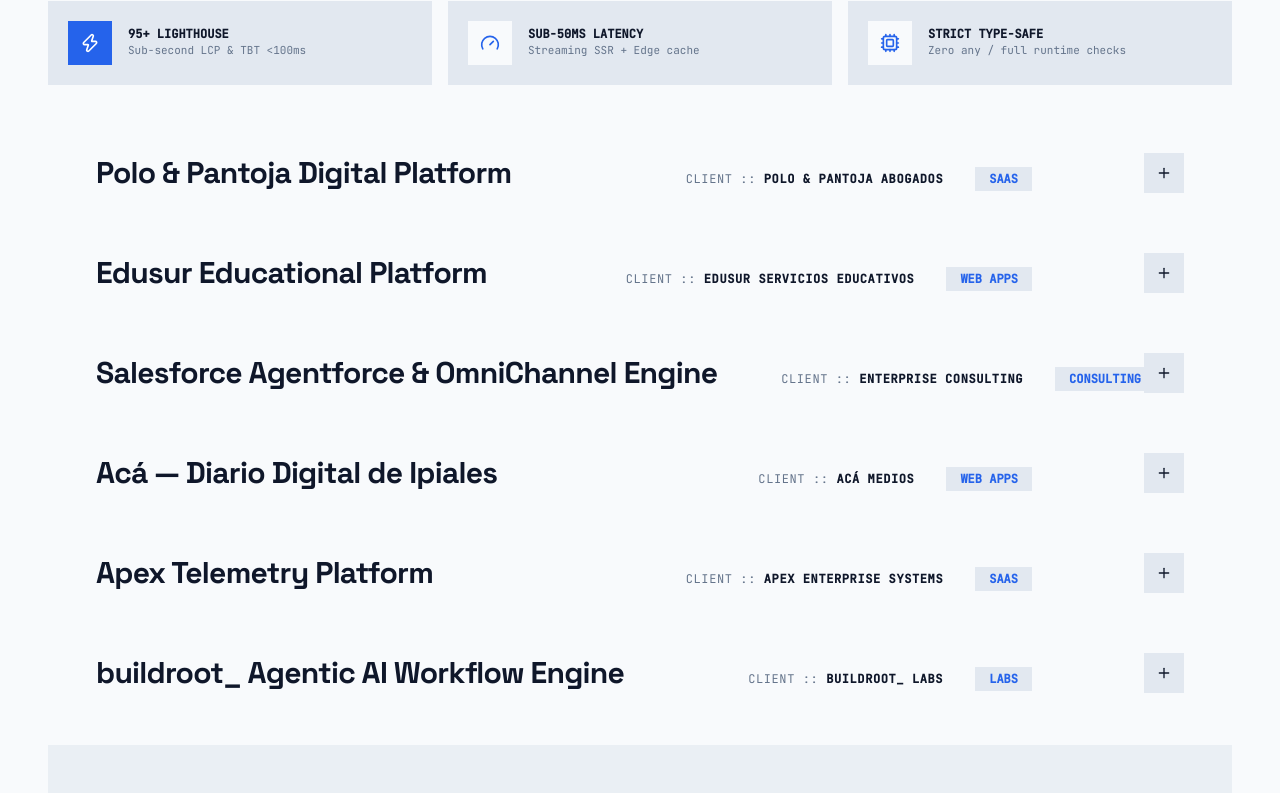
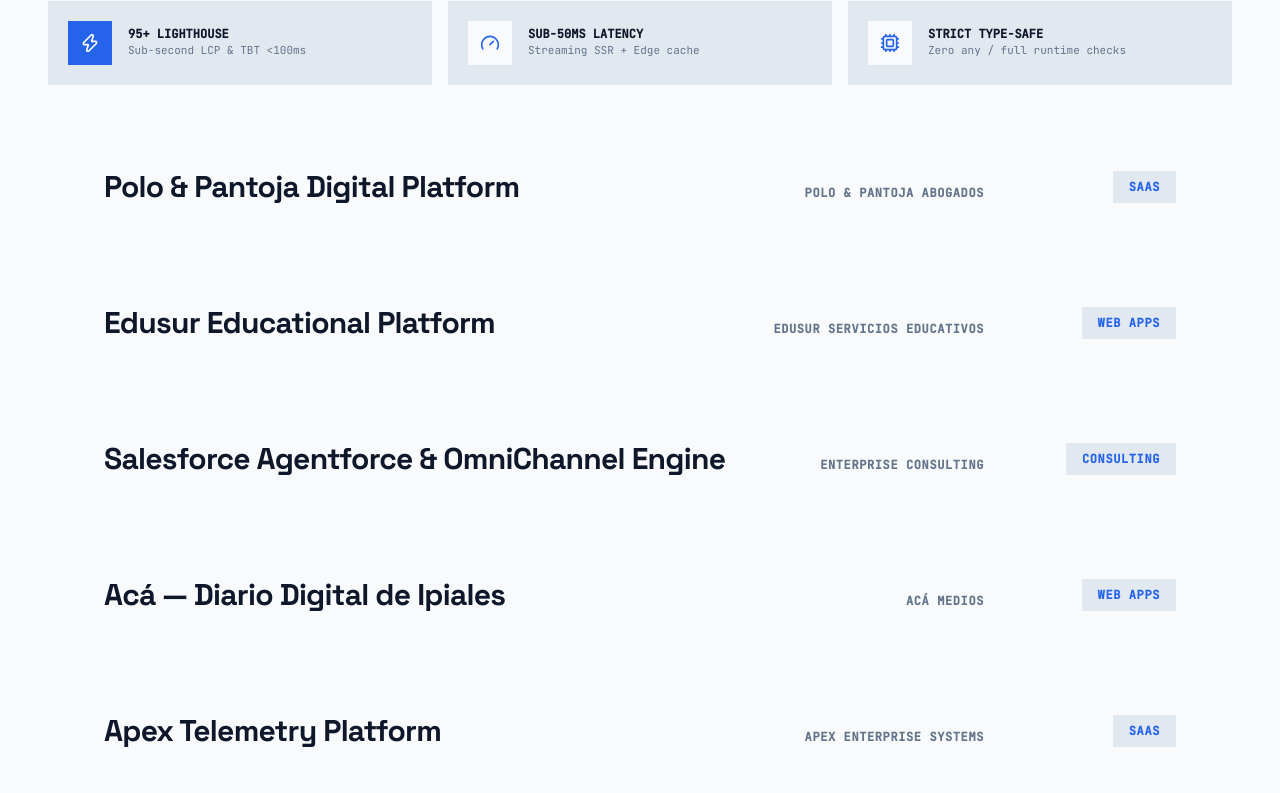
Before and after one commit to buildroot-tech/front-buildroot, a Next.js app: page / in a window 1280 px wide. Shown: the part 2080-2873 px from the top of the page. Built offline with nearby package versions, Linux system fonts and the light colour scheme.

Commit message:
fix(header): scroll-based section detection for navbar color
- Uses getBoundingClientRect for precise section detection
- Checks if navbar overlaps dark/light section
- Text and background update instantly on scroll

```diff
--- a/components/work/ProjectRow.tsx
+++ b/components/work/ProjectRow.tsx
@@ -17,49 +17,57 @@ export function ProjectRow({ project, onSelectCaseStudy }: ProjectRowProps) {
   const primaryMetric = project.metrics[0];
 
   return (
-    <div className="w-full bg-[var(--bg-primary)] transition-colors duration-200 my-1">
-      {/* Locomotive-Style Horizontal Row Header */}
+    <div className="w-full bg-[var(--bg-primary)] my-3">
+      {/* Locomotive-Style Horizontal Row Header with Generous Vertical & Horizontal Padding */}
       <div
         onClick={() => setIsExpanded(!isExpanded)}
-        className="group relative flex cursor-pointer items-center justify-between gap-6 py-7 px-6 sm:px-8 md:px-12 hover:bg-[var(--bg-secondary)]/70 transition-colors"
+        className="group relative flex cursor-pointer items-center justify-between gap-8 py-10 px-6 sm:px-10 md:px-14"
       >
-        {/* Full-width Line & Title Container spanning from start to end */}
-        <div className="relative flex flex-1 items-baseline justify-between gap-4 min-w-0 pr-4 sm:pr-8">
+        {/* Title & Client Metadata Container */}
+        <div className="flex flex-1 items-baseline justify-between gap-8 min-w-0 pr-6 sm:pr-10">
           {/* Left: Title */}
-          <h3 className="font-display text-xl md:text-2xl lg:text-3xl font-bold text-[var(--text-primary)] tracking-tight shrink-0 group-hover:underline group-hover:underline-offset-[8px] group-hover:decoration-[1.5px] group-hover:decoration-[var(--text-primary)] group-hover:[text-decoration-skip-ink:auto]">
+          <h3 className="font-display text-xl md:text-2xl lg:text-3xl font-bold text-[var(--text-primary)] tracking-tight shrink-0">
             <ScrambleText text={project.title} trigger="hover" speed={45} />
           </h3>
 
-          {/* Continuous Trailing Line extending through the gap */}
-          <span className="hidden sm:block flex-1 ml-4 mr-4 h-[1.5px] bg-transparent group-hover:bg-[var(--text-primary)] transition-colors translate-y-[-2px]" />
+          {/* Right Metadata Info (Only Client Name - CLIENT :: Removed) */}
+          <div className="hidden lg:flex items-center font-mono text-xs shrink-0">
+            <span className="uppercase font-semibold text-[var(--text-muted)] tracking-wider">
+              {project.client}
+            </span>
+          </div>
+        </div>
 
-          {/* Metadata Info (Client & Category) */}
-          <div className="hidden lg:flex items-center gap-8 font-mono text-xs shrink-0 group-hover:underline group-hover:underline-offset-[8px] group-hover:decoration-[1.5px] group-hover:decoration-[var(--text-primary)] group-hover:[text-decoration-skip-ink:auto]">
-            <span className="uppercase text-[var(--text-muted)] group-hover:text-[var(--text-primary)] tracking-wider">
-              CLIENT :: <strong className="text-[var(--text-primary)]">{project.client}</strong>
-            </span>
-            <span className="bg-[var(--bg-secondary)] px-3.5 py-1 font-semibold uppercase text-[var(--accent)] text-xs">
+        {/* Far Right: Interactive Swap (Category Badge in Normal State -> (+) Icon on Hover) */}
+        <div className="relative flex items-center justify-end font-mono text-xs shrink-0 min-w-[120px] h-11">
+          {/* Category Badge (Visible by default, vanishes on hover) */}
+          <span
+            className={`bg-[var(--bg-secondary)] px-4 py-2 font-semibold uppercase text-[var(--accent)] text-xs tracking-wider transition-all duration-200 ${
+              isExpanded
+                ? "opacity-0 scale-95 pointer-events-none"
+                : "opacity-100 group-hover:opacity-0 group-hover:scale-95"
+            }`}
+          >
             {project.category}
           </span>
-          </div>
 
-          {/* Line bridging from Metadata to (+) button */}
-          <span className="hidden lg:block w-8 ml-2 h-[1.5px] bg-transparent group-hover:bg-[var(--text-primary)] transition-colors translate-y-[-2px]" />
-        </div>
-
-        {/* Far Right: Only (+) / (-) Toggle Icon Button (No EXPLORE text) */}
+          {/* (+) / (-) Icon Button (Hidden by default, appears on hover) */}
           <button
             type="button"
-          className={`flex h-10 w-10 shrink-0 items-center justify-center font-mono text-sm font-bold transition-all ${
+            className={`absolute right-0 flex h-11 w-11 shrink-0 items-center justify-center font-mono text-sm font-bold transition-all duration-200 ${
               isExpanded
-              ? "bg-[var(--accent)] text-white shadow-sm"
-              : "bg-[var(--bg-secondary)] text-[var(--text-primary)] group-hover:bg-[var(--accent)] group-hover:text-white"
+                ? "opacity-100 scale-100 bg-[var(--accent)] text-white shadow-sm"
+                : "opacity-0 scale-90 group-hover:opacity-100 group-hover:scale-100 bg-[var(--bg-secondary)] text-[var(--text-primary)]"
             }`}
             aria-expanded={isExpanded}
             aria-label={isExpanded ? "Collapse project" : "Expand project"}
           >
             {isExpanded ? <Minus className="h-4 w-4" /> : <Plus className="h-4 w-4" />}
           </button>
+        </div>
+
+        {/* UNIFORM FULL-WIDTH CONTINUOUS UNDERLINE ON HOVER - Same length & margin for all rows */}
+        <span className="absolute bottom-2 left-6 right-6 sm:left-10 sm:right-10 md:left-14 md:right-14 h-[2.5px] bg-transparent group-hover:bg-[var(--text-primary)] transition-colors pointer-events-none" />
       </div>
 
       {/* Expandable Accordion Drawer Content */}
@@ -72,26 +80,26 @@ export function ProjectRow({ project, onSelectCaseStudy }: ProjectRowProps) {
             transition={{ duration: 0.35, ease: [0.25, 0.1, 0.25, 1] }}
             className="overflow-hidden bg-[var(--bg-secondary)]/50"
           >
-            <div className="p-8 sm:p-10 md:p-14">
-              <div className="grid gap-10 lg:grid-cols-12 lg:gap-14">
+            <div className="p-8 sm:p-12 md:p-16">
+              <div className="grid gap-12 lg:grid-cols-12 lg:gap-16">
                 {/* Visual Preview Frame (Left 5 Cols) */}
                 <div className="lg:col-span-5 overflow-hidden">
                   <ProjectVisualPreview project={project} />
                 </div>
 
                 {/* Details & Specs (Right 7 Cols) */}
-                <div className="flex flex-col justify-between lg:col-span-7 space-y-6">
+                <div className="flex flex-col justify-between lg:col-span-7 space-y-8">
                   <div>
                     <div className="font-mono text-xs uppercase text-[var(--accent)] font-bold tracking-widest">
                       /// PROJECT_OVERVIEW
                     </div>
-                    <p className="mt-3 text-base text-[var(--text-primary)] leading-relaxed font-sans max-w-2xl">
+                    <p className="mt-4 text-base text-[var(--text-primary)] leading-relaxed font-sans max-w-2xl">
                       {project.description}
                     </p>
 
                     {/* Metric Box */}
                     {primaryMetric && (
-                      <div className="mt-8 flex items-center justify-between bg-[var(--bg-primary)] p-4 font-mono text-xs">
+                      <div className="mt-8 flex items-center justify-between bg-[var(--bg-primary)] p-5 font-mono text-xs">
                         <span className="uppercase tracking-wider font-bold text-[var(--text-muted)]">
                           /// KEY_IMPACT: {primaryMetric.label}
                         </span>
@@ -120,7 +128,7 @@ export function ProjectRow({ project, onSelectCaseStudy }: ProjectRowProps) {
                   </div>
 
                   {/* Actions */}
-                  <div className="pt-6 flex flex-wrap items-center gap-4 font-mono text-xs">
+                  <div className="pt-8 flex flex-wrap items-center gap-4 font-mono text-xs">
                     <button
                       onClick={() => onSelectCaseStudy(project)}
                       className="brutalist-button brutalist-button-accent text-xs py-3 px-6"
```
Also changed, not shown: components/layout/Header.tsx (+26 -31 lines). Lines whose indentation alone changed are shown as unchanged.
